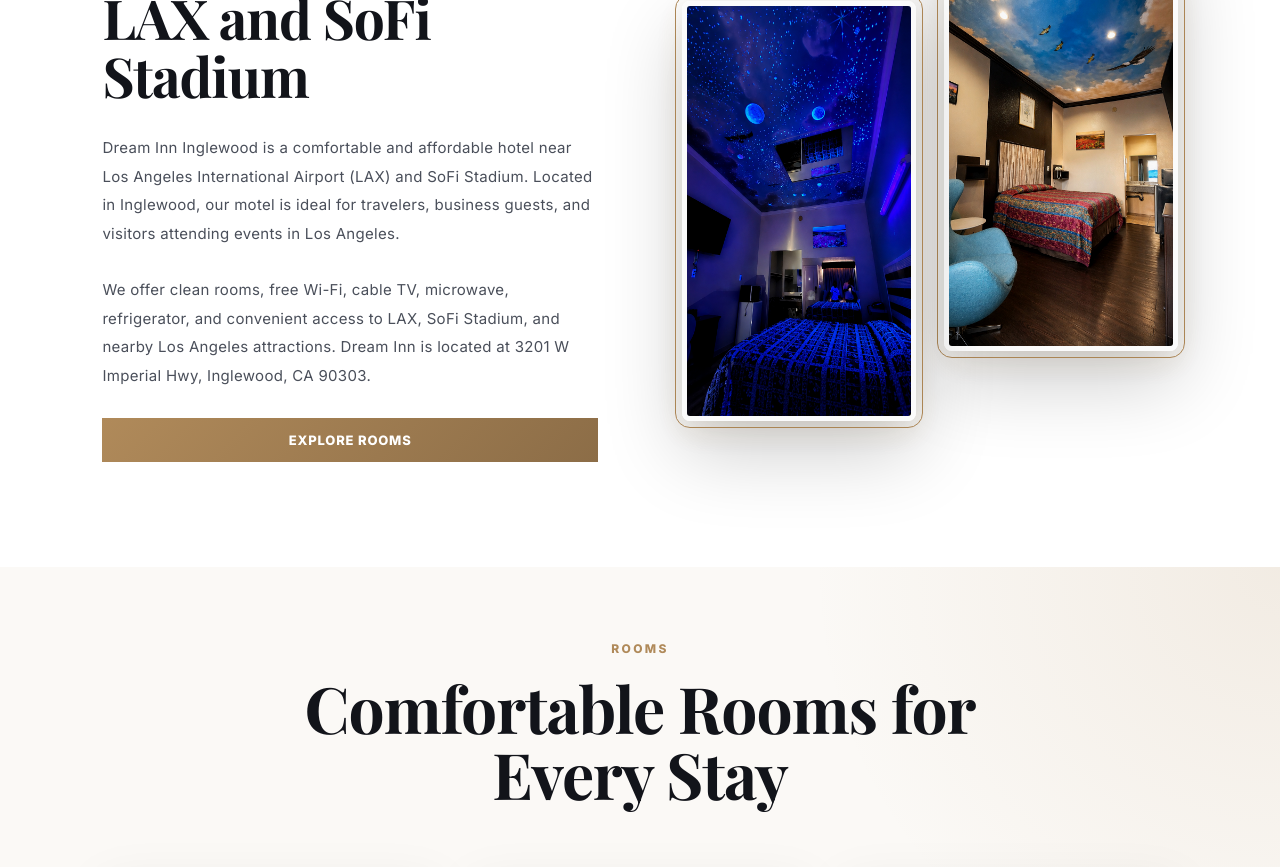
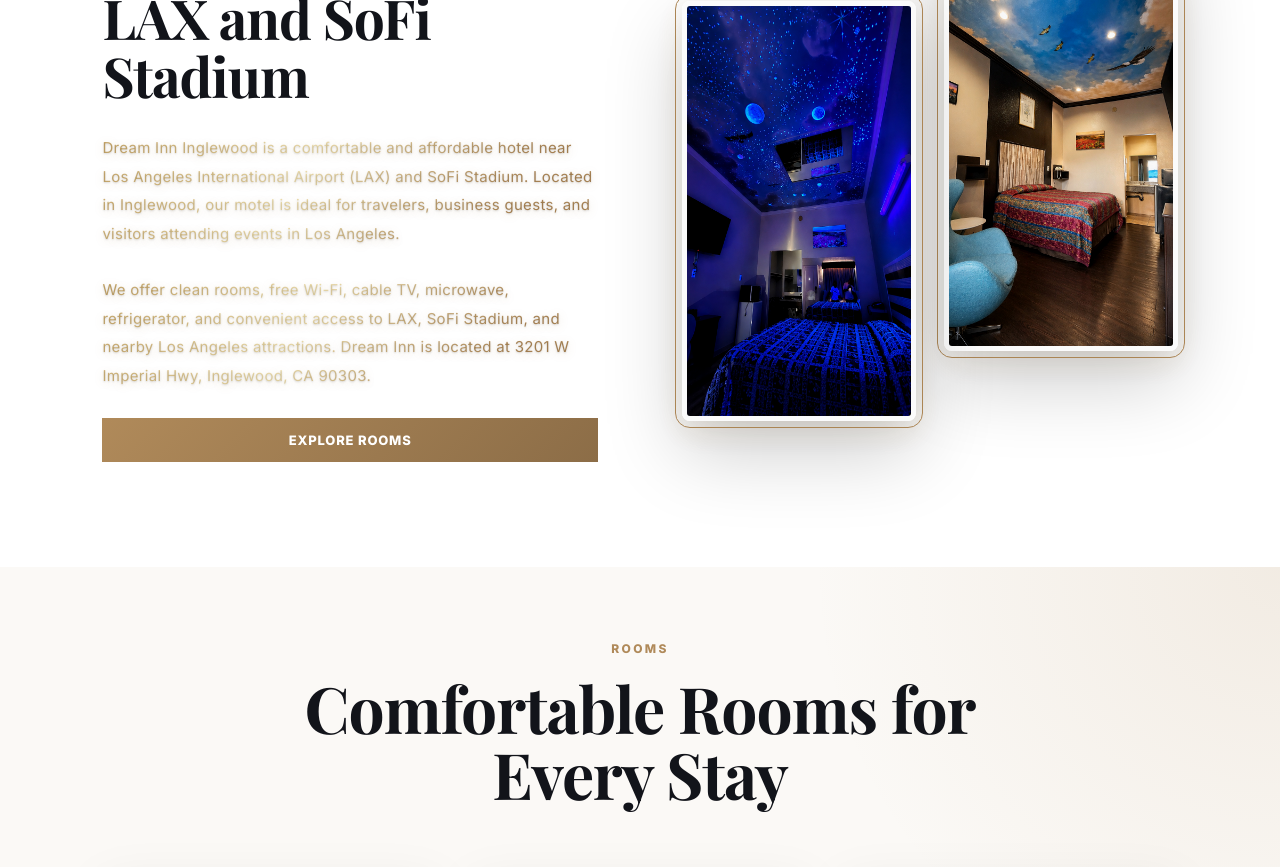
Before and after one commit to meetx00719/dream-inn-website, a React (Vite) app: page / in a window 1280 px wide. Shown: the part 1400-2267 px from the top of the page. Built offline with nearby package versions, Linux system fonts and the light colour scheme; a web font is replaced by a local one.

Commit message:
add alingts

```diff
--- a/src/index.css
+++ b/src/index.css
@@ -1487,3 +1487,25 @@ button {
   line-height: 2;
   color: #4a4f5a;
 }
+/* GOLD LUXURY TEXT */
+/* PREMIUM GOLD TEXT (SOFT LUXURY) */
+.aboutText {
+  font-size: 16px;
+  line-height: 1.9;
+  margin-bottom: 18px;
+  max-width: 560px;
+
+  background: linear-gradient(
+    120deg,
+    #caa96b 0%,
+    #f2e3b3 40%,
+    #b08a5a 80%
+  );
+  background-clip: text;
+  -webkit-background-clip: text;
+  -webkit-text-fill-color: transparent;
+
+  text-shadow:
+    0 1px 2px rgba(0, 0, 0, 0.15),
+    0 2px 10px rgba(176, 138, 90, 0.25);
+}
```
